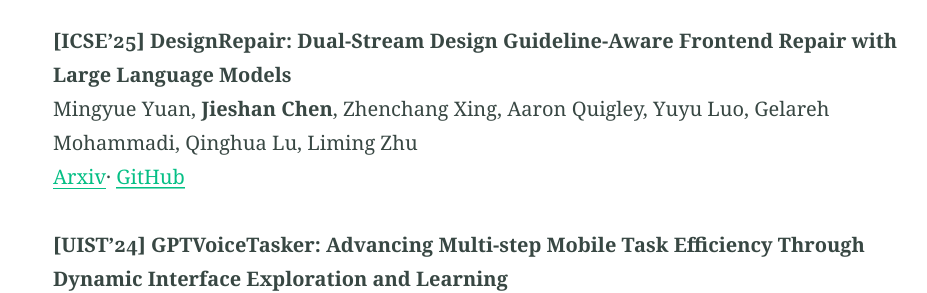
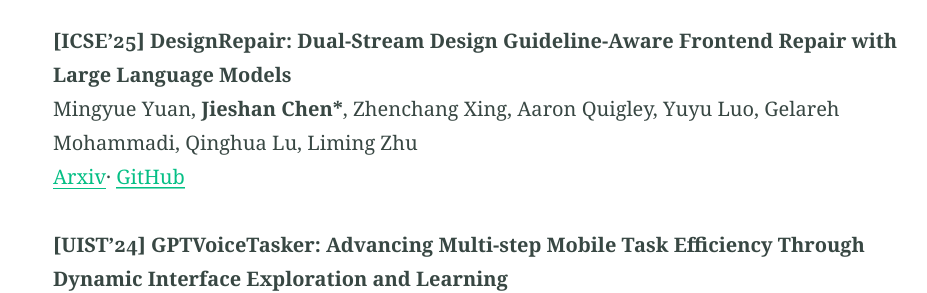
Before and after one commit to chenjshnn/chenjshnn.github.io, a Jekyll site: the page built from index.md, in a window 1280 px wide and 900 px high, scrolled down 1822 px. Shown: the part 165-458 px from the top of the window, without its empty margins (155-1082 px from the left). Built offline with Jekyll 4.4.1, drawn with Linux system fonts in a browser that asks for light colours.

```diff
--- a/index.md
+++ b/index.md
@@ -42,7 +42,7 @@ Jieshan has published many papers at top-tier CORE A* ranked conferences/journal
 
 ### Selected Publications
 **[ICSE'25] DesignRepair: Dual-Stream Design Guideline-Aware Frontend Repair with Large Language Models** <br />
-Mingyue Yuan, **Jieshan Chen**, Zhenchang Xing, Aaron Quigley, Yuyu Luo, Gelareh Mohammadi, Qinghua Lu, Liming Zhu <br />
+Mingyue Yuan, **Jieshan Chen\***, Zhenchang Xing, Aaron Quigley, Yuyu Luo, Gelareh Mohammadi, Qinghua Lu, Liming Zhu <br />
 [Arxiv](https://arxiv.org/pdf/2411.01606)· [GitHub](https://github.com/UGAIForge/DesignRepair2024)
 
 **[UIST'24] GPTVoiceTasker: Advancing Multi-step Mobile Task Efficiency Through Dynamic Interface Exploration and Learning** <br />
```
